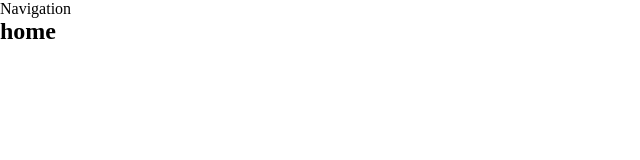
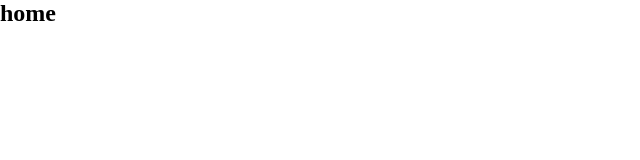
Before and after one commit to leonden/portfolio-re, a React (Vite) app in the folder portfolio/: page / in a window 1280 px wide. Shown: the top 160 px of the page, without its empty margins (0-640 px from the left). Built offline with nearby package versions, Linux system fonts and the light colour scheme.

Commit message:
minor changes

```diff
--- a/portfolio/src/components/Navigation/Navigation.tsx
+++ b/portfolio/src/components/Navigation/Navigation.tsx
@@ -1,13 +1,11 @@
 import React, { ReactNode } from "react";
 import "./Navigation.scss";
-import Home from "../Home/Home";
-import About from "../About/About";
-import Work from "../Work/Work";
-import Contact from "../Contact/Contact";
+
+const actions = ["Home", "About", "Work", "Contact"];
 
 class Navigation extends React.Component {
   render(): ReactNode {
-    return <nav>Navigation</nav>;
+    return <nav></nav>;
   }
 }
 
```
